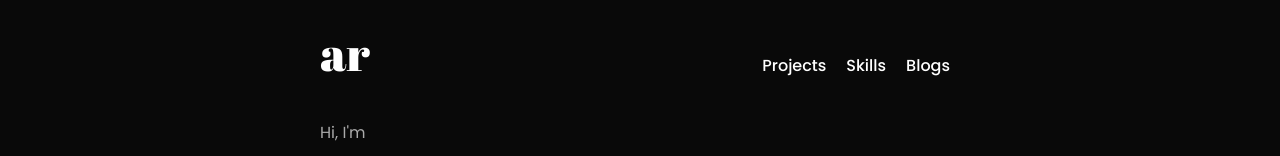
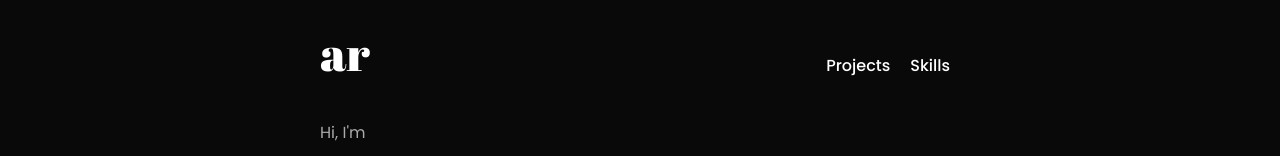
Before and after one commit to Agastya909/persona-website, a React (Vite) app: page / in a window 1280 px wide. Shown: the top 156 px of the page. Built offline with nearby package versions, Linux system fonts and the light colour scheme.

Commit message:
hide blogs btn

```diff
--- a/src/component/Nav.jsx
+++ b/src/component/Nav.jsx
@@ -16,9 +16,9 @@ const Nav = () => {
         <a href="/skills" className="nav-link">
           Skills
         </a>
-        <a href="/blogs" className="nav-link">
+        {/* <a href="/blogs" className="nav-link">
           Blogs
-        </a>
+        </a> */}
       </div>
     </div>
   );
```
